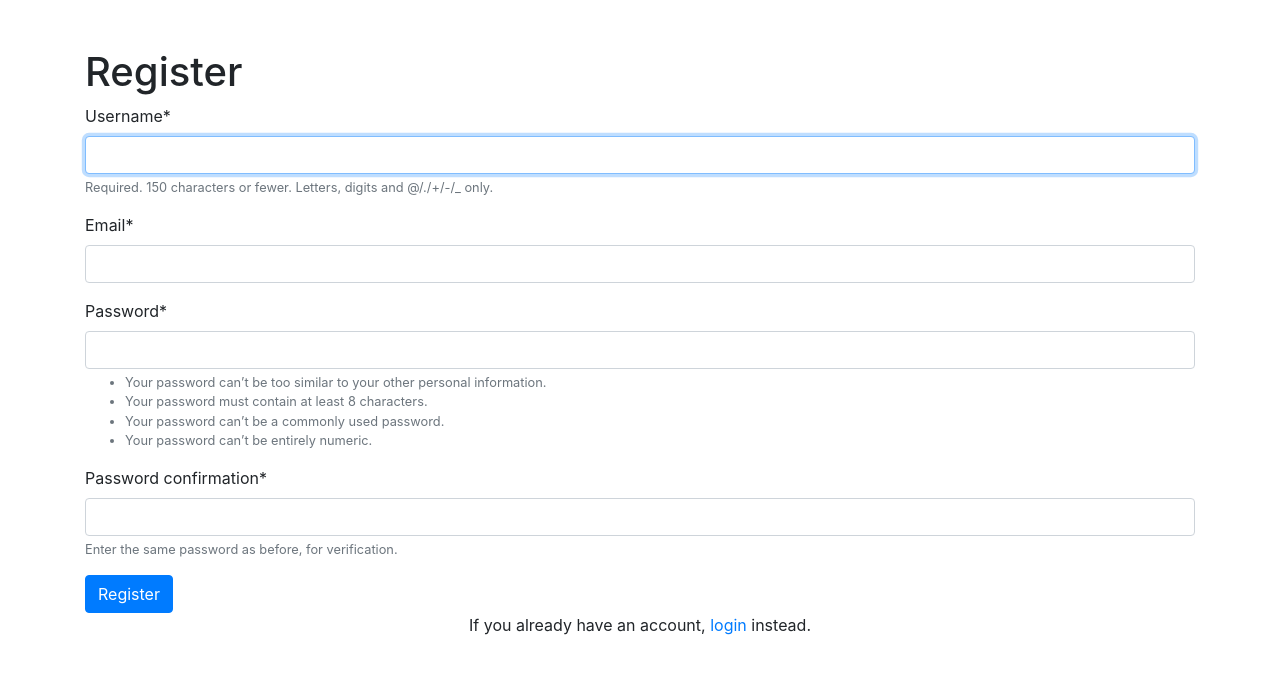
After one commit to alexracape/tascii, a Django app: page /register/ in a window 1280 px wide. The commit adds this page. Shown: the top 700 px of the page. Run offline with Django 4.2, Linux system fonts and the light colour scheme; some libraries are stand-ins or nearby versions.

Commit message:
Added basic login and register forms

```diff
--- /dev/null
+++ b/feed/forms.py
@@ -0,0 +1,17 @@
+from django import forms
+from django.contrib.auth.forms import UserCreationForm
+from django.contrib.auth.models import User
+
+class NewUserForm(UserCreationForm):
+    email = forms.EmailField(required=True)
+
+    class Meta:
+        model = User
+        fields = ("username", "email", "password1", "password2")
+
+    def save(self, commit=True):
+        user = super(NewUserForm, self).save(commit=False)
+        user.email = self.cleaned_data["email"]
+        if commit:
+            user.save()
+        return user
--- a/feed/models.py
+++ b/feed/models.py
@@ -1,4 +1,5 @@
 from django.db import models
+from django.contrib.auth.models import User
 
 # Create your models here.
 class Post(models.Model):
@@ -8,5 +9,5 @@ class Post(models.Model):
     end_loc = models.CharField(max_length=100)
     expiration_date = models.DateTimeField()
     time_estimate = models.DurationField()
-    # user = models.ForeignKey(User, on_delete=models.CASCADE)
-    # created_at = models.DateTimeField(auto_now_add=True)
+    user = models.ForeignKey(User, on_delete=models.CASCADE)
+    created_at = models.DateTimeField(auto_now_add=True)
--- a/feed/templates/feed.html
+++ b/feed/templates/feed.html
@@ -19,4 +19,6 @@
     {% endfor %}
 </div>
 
+<a class="btn btn-primary" href="{% url 'register' %}">Register</a>
+
 {% endblock %}
--- /dev/null
+++ b/feed/templates/register.html
@@ -0,0 +1,19 @@
+{% extends "base.html" %}
+
+{% block page_content %}
+
+{% load crispy_forms_tags %}
+{% load bootstrap4 %}
+
+<!--Register-->
+<div class="container py-5">
+	<h1>Register</h1>
+	<form method="POST">
+		{% csrf_token %}
+		{{ register_form|crispy }}
+		<button class="btn btn-primary" type="submit">Register</button>
+	</form>
+	<p class="text-center">If you already have an account, <a href="/login">login</a> instead.</p>
+</div>
+
+{% endblock %}
--- a/feed/urls.py
+++ b/feed/urls.py
@@ -4,4 +4,6 @@ from feed import views
 urlpatterns = [
     path('', views.feed, name='feed'),
     path("<int:pk>/", views.post_details, name="post_details"),
+    path("register/", views.register_request, name="register"),
+    path("login/", views.login_request, name="login"),
 ]
--- a/feed/views.py
+++ b/feed/views.py
@@ -1,4 +1,8 @@
-from django.shortcuts import render
+from django.shortcuts import render, redirect
+from django.contrib.auth import login, authenticate
+from django.contrib.auth.forms import AuthenticationForm
+from django.contrib import messages
+from .forms import NewUserForm
 from feed.models import Post
 
 # Main feed view
@@ -13,11 +17,46 @@ def feed(request):
 
 
 # View to inspect the details of a post and possibly chat later
-def post_details(request, primary_key):
+def post_details(request, pk):
 
-    post = Post.objects.get(pk=primary_key)
+    post = Post.objects.get(pk=pk)
     context = {
         'post': post
     }
 
     return render(request, 'post_details.html', context)
+
+
+# View for registering a new user
+def register_request(request):
+    if request.method == "POST":
+        form = NewUserForm(request.POST)
+        if form.is_valid():
+            user = form.save()
+            login(request, user)
+            messages.success(request, "Registration successful." )
+            return redirect("feed")
+
+        messages.error(request, "Unsuccessful registration. Invalid information.")
+    form = NewUserForm()
+    return render (request=request, template_name="register.html", context={"register_form":form})
+
+
+# View for logging in a user
+def login_request(request):
+    if request.method == "POST":
+        form = AuthenticationForm(request, data=request.POST)
+        if form.is_valid():
+            username = form.cleaned_data.get('username')
+            password = form.cleaned_data.get('password')
+            user = authenticate(username=username, password=password)
+            if user is not None:
+                login(request, user)
+                messages.info(request, f"You are now logged in as {username}.")
+                return redirect("feed")
+            else:
+                messages.error(request,"Invalid username or password.")
+        else:
+            messages.error(request,"Invalid username or password.")
+    form = AuthenticationForm()
+    return render(request=request, template_name="login.html", context={"login_form":form})
--- a/tascii_prototype/settings.py
+++ b/tascii_prototype/settings.py
@@ -39,7 +39,12 @@ INSTALLED_APPS = [
     'django.contrib.staticfiles',
     'feed',
     'make_post',
+    'crispy_forms',
+    'crispy_bootstrap4',
+    'bootstrap4',
 ]
+
+CRISPY_TEMPLATE_PACK = 'bootstrap4'
 
 MIDDLEWARE = [
     'django.middleware.security.SecurityMiddleware',
```
Also changed, not shown: feed/templates/login.html (added, +19 -0 lines), db.sqlite3, feed/migrations/0003_post_created_at_post_user.py (added).
